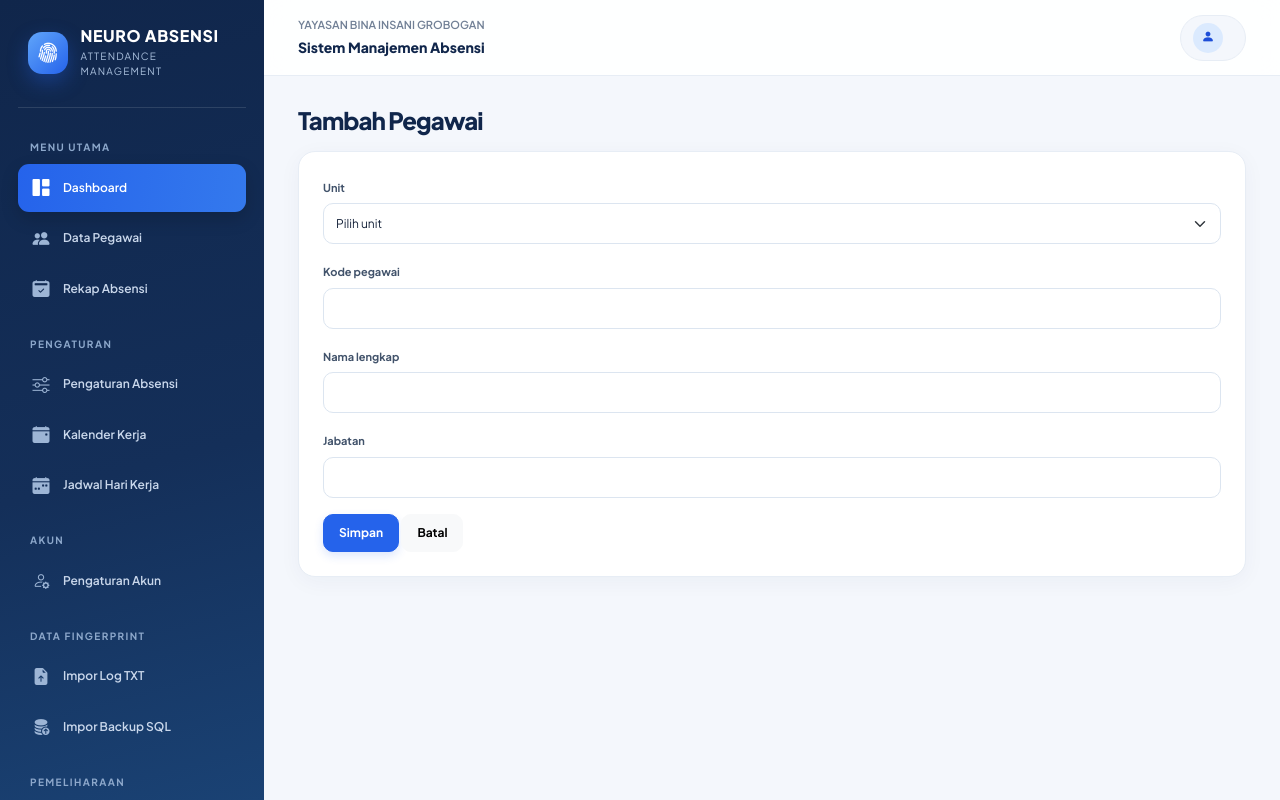
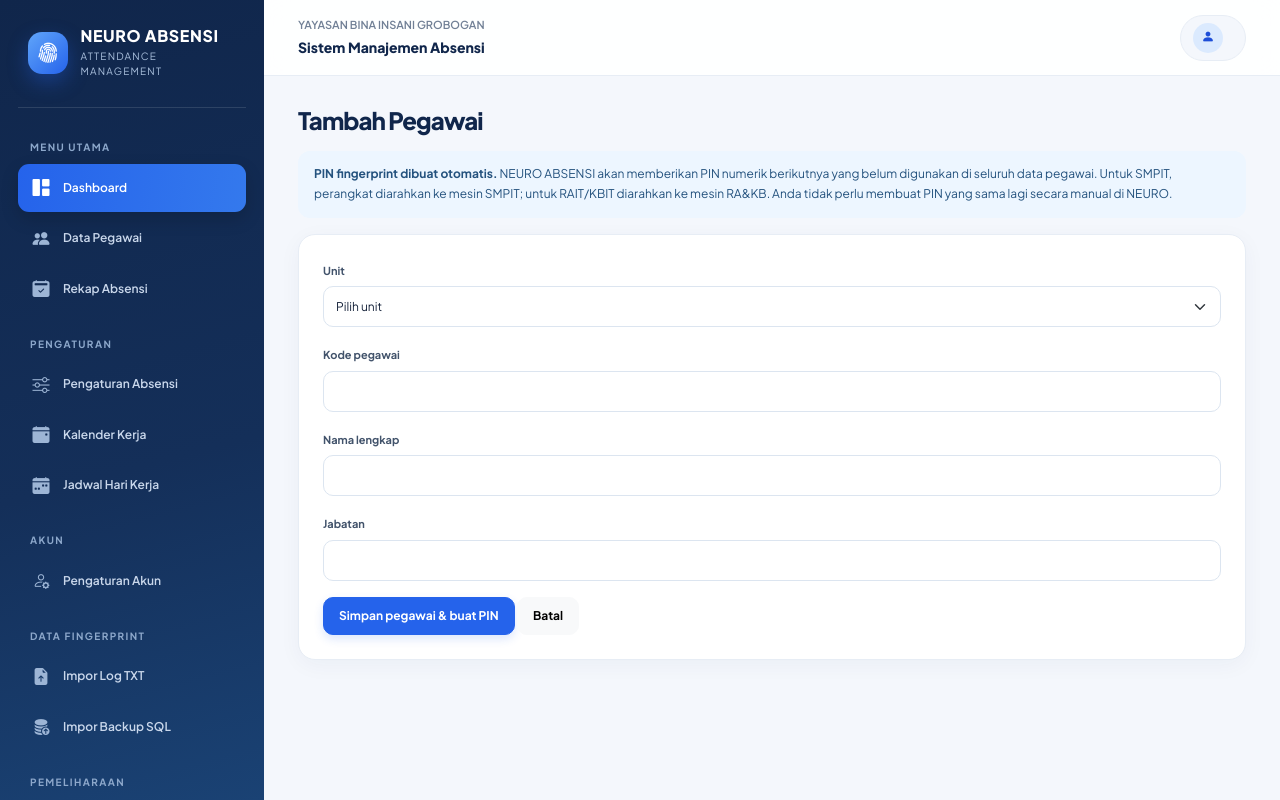
Before and after one commit to zidan121/absensi, a CodeIgniter 4 app: template app/Views/employees/create.php in a window 1280 px wide. Run offline with PHP 8.4 and a stand-in for CodeIgniter, Linux system fonts and the light colour scheme; the template is opened without the code that fills it, so the values that code supplies are empty; some libraries are stand-ins or nearby versions.

Commit message:
Explain automatic central fingerprint PIN allocation on employee form

```diff
--- a/app/Views/employees/create.php
+++ b/app/Views/employees/create.php
@@ -1,7 +1,13 @@
 <?= $this->extend('layout') ?>
 <?= $this->section('content') ?>
 <h2>Tambah Pegawai</h2>
-<div class="card p-4 mt-3">
+<div class="alert alert-info mt-3">
+    <strong>PIN fingerprint dibuat otomatis.</strong>
+    NEURO ABSENSI akan memberikan PIN numerik berikutnya yang belum digunakan di seluruh data pegawai.
+    Untuk SMPIT, perangkat diarahkan ke mesin SMPIT; untuk RAIT/KBIT diarahkan ke mesin RA&KB.
+    Anda tidak perlu membuat PIN yang sama lagi secara manual di NEURO.
+</div>
+<div class="card p-4">
     <form method="post" action="/pegawai/simpan">
         <?= csrf_field() ?>
         <div class="mb-3"><label class="form-label">Unit</label>
@@ -15,7 +21,7 @@
         <div class="mb-3"><label class="form-label">Kode pegawai</label><input class="form-control" name="employee_code" value="<?= old('employee_code') ?>" required></div>
         <div class="mb-3"><label class="form-label">Nama lengkap</label><input class="form-control" name="full_name" value="<?= old('full_name') ?>" required></div>
         <div class="mb-3"><label class="form-label">Jabatan</label><input class="form-control" name="position" value="<?= old('position') ?>"></div>
-        <button class="btn btn-primary">Simpan</button> <a class="btn btn-light" href="/pegawai">Batal</a>
+        <button class="btn btn-primary">Simpan pegawai & buat PIN</button> <a class="btn btn-light" href="/pegawai">Batal</a>
     </form>
 </div>
 <?= $this->endSection() ?>
```
